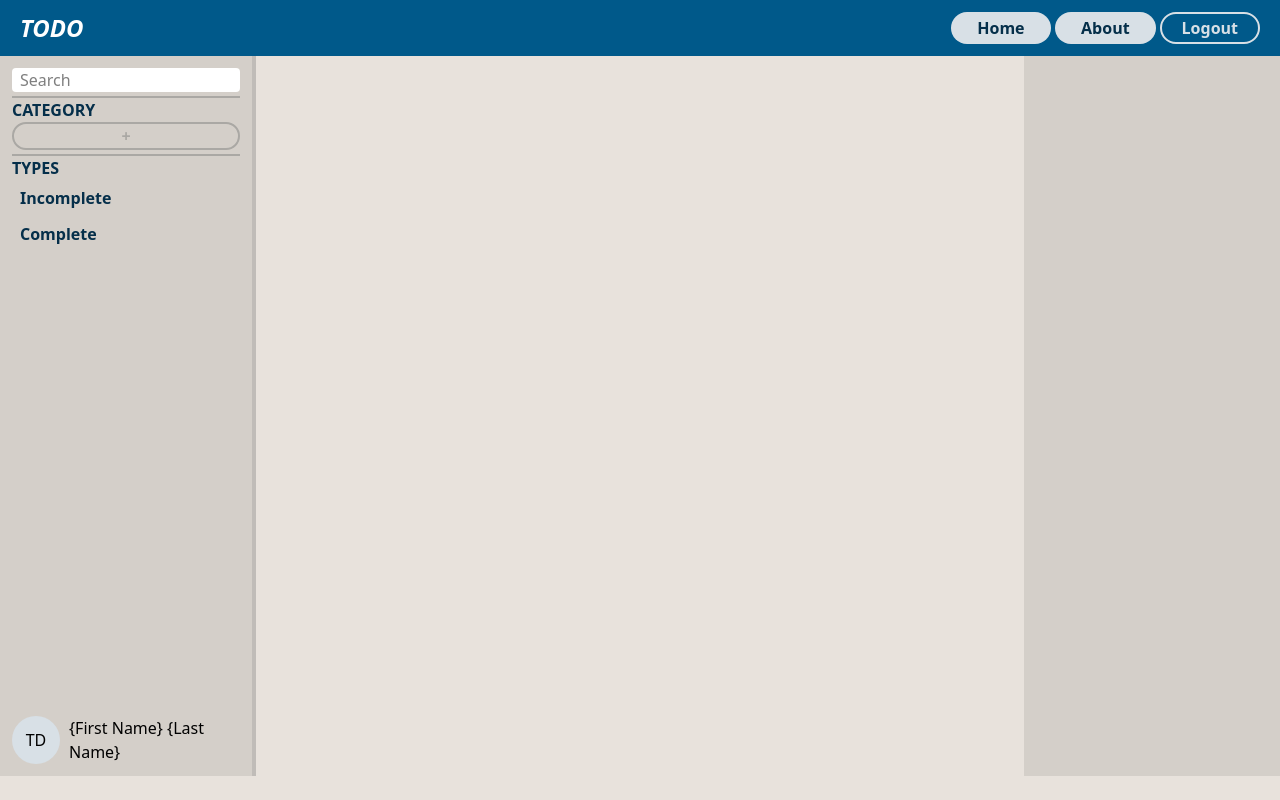
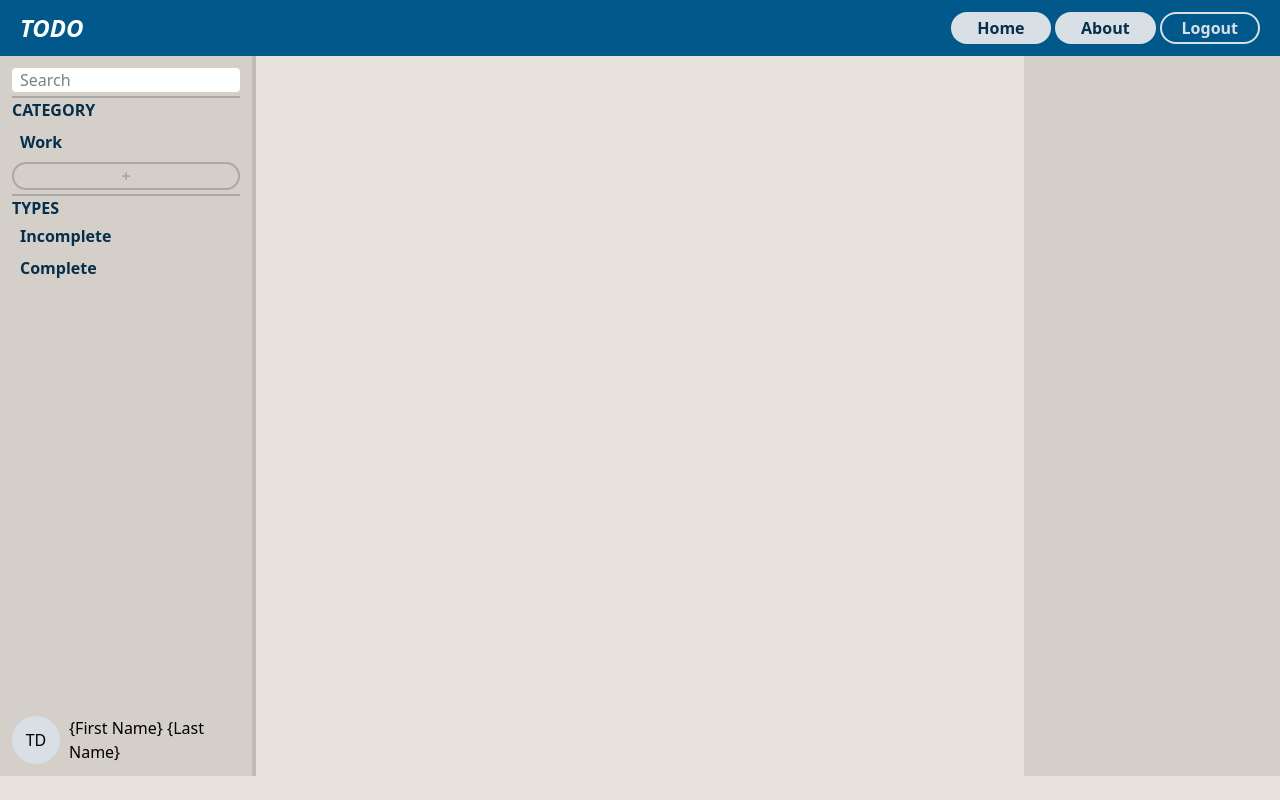
Before and after one commit to Mariella-Pasamonte/TODO-List-App, a Vue app in the folder frontend/: page /home in a window 1280 px wide. Built offline with nearby package versions, Linux system fonts and the light colour scheme; the HTML template or start-up script is replaced by a standard one.

Commit message:
Simple Sidebar Complete (Frontend)
Sidebar:
Category, Search feature implemented. Will implement scroll feature if backend is implemented.

```diff
--- /dev/null
+++ b/frontend/src/components/sidebar-button.vue
@@ -0,0 +1,14 @@
+<script setup lang="ts">
+    const props = defineProps({
+        label: {
+            type: String,
+            required: true
+        }
+    });
+</script>
+
+<template>
+    <button ref="childRef" className="w-full text-left py-1 px-2 font-semibold text-sky-950 hover:bg-[#c2bfb8]  rounded-lg cursor-pointer">
+        {{ props.label}}
+    </button>
+</template>
--- a/frontend/src/components/sidebar.vue
+++ b/frontend/src/components/sidebar.vue
@@ -2,8 +2,27 @@
     import { RouterLink} from 'vue-router'
     import { useRouter } from 'vue-router'
     import {ref} from 'vue'
+    import SidebarButton from './sidebar-button.vue'
+    import { onMounted, onBeforeUnmount } from "vue"
 
     const search = ref('')
+    const text = ref('')
+    const isAddCategory = ref(false)
+    const elRef = ref<HTMLElement | null>(null)
+
+    function handleClickOutside(event: MouseEvent) {
+    if (elRef.value && !elRef.value.contains(event.target as Node)) {
+        isAddCategory.value = false
+    }
+    }
+
+    onMounted(() => {
+    document.addEventListener("mousedown", handleClickOutside)
+    })
+
+    onBeforeUnmount(() => {
+    document.removeEventListener("mousedown", handleClickOutside)
+    })
 
     const router = useRouter()
 
@@ -23,12 +42,18 @@
                     </input>
                 </div>
                 <!--Category-->
-                <div className="w-full border-b-2 pb-1 border-[#aaa8a4]">
+                <div className="grid gap-1 w-full border-b-2 pb-1 border-[#aaa8a4]">
                     <div className="w-full font-extrabold text-sky-950">
                         CATEGORY
                     </div>
+                    <!--List of Categories-->
                     <div className="w-full">
-                        <button className="w-full font-bold rounded-2xl border-2 text-[#aaa8a4] border-[#aaa8a4] hover:bg-[#c2bfb8] hover:text-[#e4ded8] hover:border-[#d4cfc9] place-content-center">+</button>
+                        <SidebarButton label="Work"/>
+                    </div>
+                    <!--Add Category-->
+                    <div ref="elRef" className="w-full grid gap-1">
+                        <input v-if='isAddCategory' @keydown.enter="isAddCategory=false" className="w-full pl-2 bg-[#c2bfb8] font-semibold text-sky-950 rounded-lg"></input>
+                        <button @click="isAddCategory=true" className="w-full font-bold rounded-2xl border-2 text-[#aaa8a4] border-[#aaa8a4] hover:bg-[#c2bfb8] hover:text-[#e4ded8] hover:border-[#d4cfc9] place-content-center">+</button>
                     </div>
                 </div>
                 <!--Types-->
@@ -36,13 +61,9 @@
                     <div className="w-full font-extrabold text-sky-950">
                         TYPES
                     </div>
-                    <div className="h-full grid grid-rows-2 gap-x-1">
-                        <button className="w-full text-left px-2 font-semibold text-sky-950 hover:bg-[#c2bfb8]  rounded-lg cursor-pointer">
-                            Incomplete
-                        </button>
-                        <button className="w-full text-left px-2 font-semibold text-sky-950 hover:bg-[#c2bfb8] rounded-lg cursor-pointer">
-                            Complete
-                        </button>
+                    <div className="w-full grid grid-rows-2 gap-x-1">
+                        <SidebarButton label="Incomplete"/>
+                        <SidebarButton label="Complete"/>
                     </div>
                 </div>
             </div>
```
